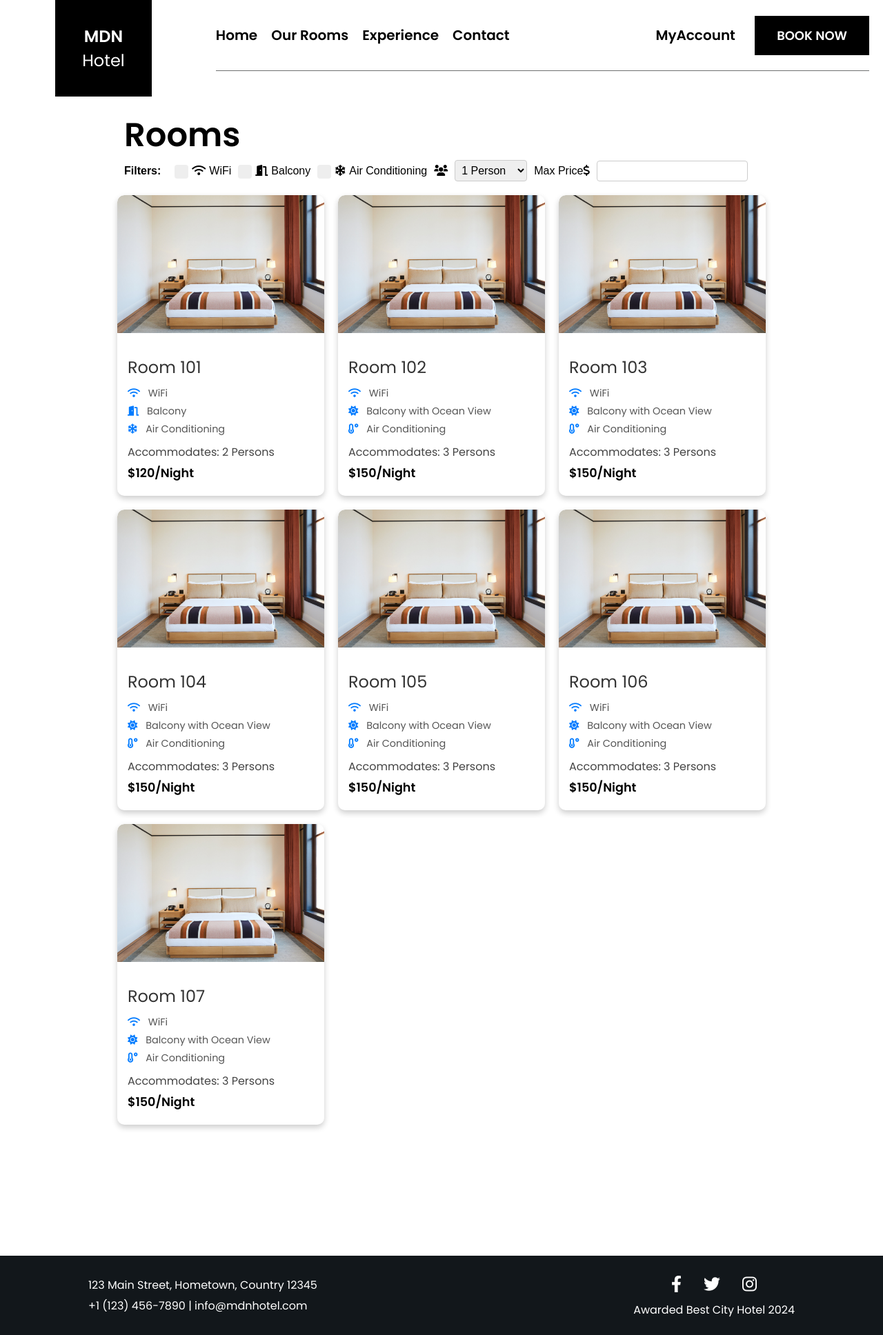
After one commit to norbertkiss04/web-hotel, a PHP site: page /reservation.html in a window 1280 px wide. The commit adds this page. Shown: the whole page at 69% size. Run offline with PHP 8.4, Linux system fonts and the light colour scheme.

Commit message:
reservation

```diff
--- a/css/global.css
+++ b/css/global.css
@@ -66,12 +66,20 @@ nav a {
   font-weight: 600;
 }
 
+nav a:hover{
+  color: #acacac;
+}
+
 .my-account-text {
   text-decoration: none;
   color: #fff;
   font-size: 20px;
   font-weight: 600;
   margin-right: 24px;
+}
+
+.my-account-text:hover{
+  color: #acacac;
 }
 
 .book-now-text {
@@ -82,6 +90,11 @@ nav a {
   font-weight: 600;
   text-decoration: none;
 }
+
+.book-now-text:hover{
+  color: #acacac;
+}
+
 footer {
   background-color: #12171b;
   color: white;
--- a/css/homepage.css
+++ b/css/homepage.css
@@ -131,3 +131,8 @@ h1 {
     display: inline-block;
     border: 2px solid white;
 }
+
+.btn-view-rooms:hover{
+    color: #acacac;
+    border-color: #acacac;
+}
--- a/css/profile_style.css
+++ b/css/profile_style.css
@@ -1,9 +1,12 @@
 section {
     margin: 64px 0px;
-	margin-top: 160px;
     padding: 24px 64px;
     width: 100%;
     box-sizing: border-box;
+}
+
+.up{
+	margin-top: 160px;
 }
 
 .nav-bar a{
--- /dev/null
+++ b/css/reservation_style.css
@@ -0,0 +1,189 @@
+:root {
+    --primary-color: #007bff;
+    --text-color: #333;
+    --background-color: #f4f4f4;
+    --container-bg-color: #ffffff;
+    --border-color: #ddd;
+}
+
+.up{
+	margin-top: 160px;
+    display: flex;
+    justify-content: center;
+    align-items: center;
+}
+
+.filter {
+    display: flex;
+    align-items: center;
+    gap: 10px;
+    font-family: Arial, sans-serif;
+  }
+
+  .filter-label {
+    font-weight: bold;
+    margin-right: 10px;
+  }
+
+  .custom-checkbox {
+    position: relative;
+    padding-left: 25px;
+    cursor: pointer;
+    user-select: none;
+  }
+
+  .custom-checkbox input {
+    position: absolute;
+    opacity: 0;
+    cursor: pointer;
+  }
+
+  .checkmark {
+    position: absolute;
+    top: 0;
+    left: 0;
+    height: 20px;
+    width: 20px;
+    background-color: #eee;
+    border-radius: 4px;
+  }
+
+  .custom-checkbox:hover input ~ .checkmark {
+    background-color: #ccc;
+  }
+
+  .custom-checkbox input:checked ~ .checkmark {
+    background-color: #2196F3;
+  }
+
+  .checkmark:after {
+    content: "";
+    position: absolute;
+    display: none;
+  }
+
+  .custom-checkbox input:checked ~ .checkmark:after {
+    display: block;
+  }
+
+  .custom-checkbox .checkmark:after {
+    left: 7px;
+    top: 3px;
+    width: 5px;
+    height: 10px;
+    border: solid white;
+    border-width: 0 3px 3px 0;
+    transform: rotate(45deg);
+  }
+
+  .input-field, select {
+    padding: 5px;
+    margin-left: 5px;
+    border: 1px solid #ccc;
+    border-radius: 4px;
+    box-sizing: border-box;
+  }
+
+  .icon {
+    margin-right: 5px;
+  }
+
+.up div{
+    width: 920px;
+}
+
+.up div h1{
+    font-weight: 600;
+    font-size: 48px;
+}
+
+.nav-bar a{
+	color: #000
+}
+
+.nav-bar .book-now-text{
+	color: #fff;
+}
+
+.room-section {
+    display: flex;
+    justify-content: center;
+    align-items: center;
+}
+
+.rooms {
+    display: grid;
+    grid-template-columns: repeat(3, minmax(300px, 1fr));
+    gap: 20px;
+    padding: 20px;
+    max-width: 80%;
+    margin: 0 auto;
+}
+
+
+.room-card {
+    background-color: #ffffff;
+    border-radius: 10px;
+    overflow: hidden;
+    box-shadow: 0 4px 8px rgba(0, 0, 0, 0.2);
+    transition: transform 0.3s ease-in-out;
+}
+
+.room-card:hover {
+    transform: translateY(-5px);
+}
+
+.room-image {
+    width: 100%;
+    height: 200px;
+    object-fit: cover;
+    border-top-left-radius: 10px;
+    border-top-right-radius: 10px;
+}
+
+.room-info {
+    padding: 15px;
+}
+
+.room-title {
+    margin: 10px 0 5px;
+    font-size: 1.5em;
+    color: #333;
+}
+
+.room-amenities {
+    list-style: none;
+    padding: 0;
+    margin: 10px 0;
+    color: #555;
+    font-size: 0.9em;
+}
+
+.room-amenities span {
+    display: block;
+    margin-bottom: 5px;
+}
+
+.room-amenities i {
+    color: #007bff;
+    margin-right: 8px;
+}
+
+.room-capacity,
+.room-price {
+    margin: 5px 0;
+    font-size: 1em;
+    color: #444;
+}
+
+.room-price {
+    font-weight: bold;
+    color: #000;
+    font-size: 1.1em;
+}
+
+@media (max-width: 767px) {
+    .room-section {
+        grid-template-columns: 1fr;
+    }
+}
--- a/index.html
+++ b/index.html
@@ -111,7 +111,7 @@
           ></a>
         </div>
         <div class="awards">
-          <p>Awarded Best City Hotel 2023</p>
+          <p>Awarded Best City Hotel 2024</p>
         </div>
       </div>
     </footer>
--- a/profile.html
+++ b/profile.html
@@ -36,7 +36,7 @@
         </div>
       </div>
     </header>
-    <section>
+    <section class="up">
       <h1 class="section-title">Személyes adatok</h1>
       <div class="profile-details">
         <div class="profile-content">
--- /dev/null
+++ b/reservation.html
@@ -0,0 +1,235 @@
+<!DOCTYPE html>
+<html lang="en">
+  <head>
+    <meta charset="UTF-8" />
+    <meta name="viewport" content="width=device-width, initial-scale=1.0" />
+    <title>Document</title>
+    <link rel="stylesheet" href="./css/global.css" />
+    <link rel="stylesheet" href="./css/reservation_style.css" />
+    <link
+      href="https://fonts.googleapis.com/css2?family=Poppins:wght@400;600&display=swap"
+      rel="stylesheet"
+    />
+    <link
+      rel="stylesheet"
+      href="https://cdnjs.cloudflare.com/ajax/libs/font-awesome/6.0.0-beta3/css/all.min.css"
+    />
+  </head>
+  <body>
+    <div class="logo">
+      <p class="x">MDN</p>
+      <p>Hotel</p>
+    </div>
+    <div class="nav-bar">
+      <nav>
+        <ul>
+          <li><a href="./index.html">Home</a></li>
+          <li><a href="./room.html">Our Rooms</a></li>
+          <li><a href="#experience">Experience</a></li>
+          <li><a href="#contact">Contact</a></li>
+        </ul>
+      </nav>
+      <div class="book-now">
+        <a class="my-account-text" href="./profile.html">MyAccount</a>
+        <a class="book-now-text" href="#book">BOOK NOW</a>
+      </div>
+    </div>
+    <header class="up">
+      <div>
+        <h1>Rooms</h1>
+        <div class="filter">
+          <span class="filter-label">Filters:</span>
+          <label class="custom-checkbox"
+            ><i class="fas fa-wifi icon"></i>WiFi<input
+              type="checkbox"
+              name="wifi" /><span class="checkmark"></span
+          ></label>
+          <label class="custom-checkbox"
+            ><i class="fas fa-door-open icon"></i>Balcony<input
+              type="checkbox"
+              name="balcony" /><span class="checkmark"></span
+          ></label>
+          <label class="custom-checkbox"
+            ><i class="fas fa-snowflake icon"></i>Air Conditioning<input
+              type="checkbox"
+              name="ac" /><span class="checkmark"></span
+          ></label>
+          <label
+            ><i class="fas fa-users icon"></i
+            ><select name="people">
+              <option value="1">1 Person</option>
+              <option value="2">2 People</option>
+              <option value="3">3 People</option>
+              <option value="4">4+ People</option>
+            </select></label
+          >
+          <label
+            >Max Price<i class="fas fa-dollar-sign icon"></i
+            ><input type="number" class="input-field" name="price" min="0"
+          /></label>
+        </div>
+      </div>
+    </header>
+    <section class="room-section">
+      <div class="rooms">
+        <div class="room-card">
+          <img src="./img/hotel-room.jpg" alt="Room 101" class="room-image" />
+          <div class="room-info">
+            <h2 class="room-title">Room 101</h2>
+            <div class="room-amenities">
+              <span><i class="fas fa-wifi"></i> WiFi</span>
+              <span><i class="fas fa-door-open"></i> Balcony</span>
+              <span><i class="fas fa-snowflake"></i> Air Conditioning</span>
+            </div>
+            <div class="room-capacity">
+              <span>Accommodates: 2 Persons</span>
+            </div>
+            <div class="room-price">
+              <span>$120/Night</span>
+            </div>
+          </div>
+        </div>
+        <div class="room-card">
+          <img src="./img/hotel-room.jpg" alt="Room 102" class="room-image" />
+          <div class="room-info">
+            <h2 class="room-title">Room 102</h2>
+            <div class="room-amenities">
+              <span><i class="fas fa-wifi"></i> WiFi</span>
+              <span><i class="fas fa-sun"></i> Balcony with Ocean View</span>
+              <span
+                ><i class="fas fa-temperature-low"></i> Air Conditioning</span
+              >
+            </div>
+            <div class="room-capacity">
+              <span>Accommodates: 3 Persons</span>
+            </div>
+            <div class="room-price">
+              <span>$150/Night</span>
+            </div>
+          </div>
+        </div>
+
+        <div class="room-card">
+          <img src="./img/hotel-room.jpg" alt="Room 102" class="room-image" />
+          <div class="room-info">
+            <h2 class="room-title">Room 103</h2>
+            <div class="room-amenities">
+              <span><i class="fas fa-wifi"></i> WiFi</span>
+              <span><i class="fas fa-sun"></i> Balcony with Ocean View</span>
+              <span
+                ><i class="fas fa-temperature-low"></i> Air Conditioning</span
+              >
+            </div>
+            <div class="room-capacity">
+              <span>Accommodates: 3 Persons</span>
+            </div>
+            <div class="room-price">
+              <span>$150/Night</span>
+            </div>
+          </div>
+        </div>
+        <div class="room-card">
+          <img src="./img/hotel-room.jpg" alt="Room 102" class="room-image" />
+          <div class="room-info">
+            <h2 class="room-title">Room 104</h2>
+            <div class="room-amenities">
+              <span><i class="fas fa-wifi"></i> WiFi</span>
+              <span><i class="fas fa-sun"></i> Balcony with Ocean View</span>
+              <span
+                ><i class="fas fa-temperature-low"></i> Air Conditioning</span
+              >
+            </div>
+            <div class="room-capacity">
+              <span>Accommodates: 3 Persons</span>
+            </div>
+            <div class="room-price">
+              <span>$150/Night</span>
+            </div>
+          </div>
+        </div>
+        <div class="room-card">
+          <img src="./img/hotel-room.jpg" alt="Room 102" class="room-image" />
+          <div class="room-info">
+            <h2 class="room-title">Room 105</h2>
+            <div class="room-amenities">
+              <span><i class="fas fa-wifi"></i> WiFi</span>
+              <span><i class="fas fa-sun"></i> Balcony with Ocean View</span>
+              <span
+                ><i class="fas fa-temperature-low"></i> Air Conditioning</span
+              >
+            </div>
+            <div class="room-capacity">
+              <span>Accommodates: 3 Persons</span>
+            </div>
+            <div class="room-price">
+              <span>$150/Night</span>
+            </div>
+          </div>
+        </div>
+        <div class="room-card">
+          <img src="./img/hotel-room.jpg" alt="Room 102" class="room-image" />
+          <div class="room-info">
+            <h2 class="room-title">Room 106</h2>
+            <div class="room-amenities">
+              <span><i class="fas fa-wifi"></i> WiFi</span>
+              <span><i class="fas fa-sun"></i> Balcony with Ocean View</span>
+              <span
+                ><i class="fas fa-temperature-low"></i> Air Conditioning</span
+              >
+            </div>
+            <div class="room-capacity">
+              <span>Accommodates: 3 Persons</span>
+            </div>
+            <div class="room-price">
+              <span>$150/Night</span>
+            </div>
+          </div>
+        </div>
+        <div class="room-card">
+          <img src="./img/hotel-room.jpg" alt="Room 102" class="room-image" />
+          <div class="room-info">
+            <h2 class="room-title">Room 107</h2>
+            <div class="room-amenities">
+              <span><i class="fas fa-wifi"></i> WiFi</span>
+              <span><i class="fas fa-sun"></i> Balcony with Ocean View</span>
+              <span
+                ><i class="fas fa-temperature-low"></i> Air Conditioning</span
+              >
+            </div>
+            <div class="room-capacity">
+              <span>Accommodates: 3 Persons</span>
+            </div>
+            <div class="room-price">
+              <span>$150/Night</span>
+            </div>
+          </div>
+        </div>
+      </div>
+    </section>
+
+    <footer>
+      <div class="footer-left">
+        <div class="contact-info">
+          <p>123 Main Street, Hometown, Country 12345</p>
+          <p>+1 (123) 456-7890 | info@mdnhotel.com</p>
+        </div>
+      </div>
+      <div class="footer-right">
+        <div class="social-media">
+          <a href="http://facebook.com/mdnhotel"
+            ><i class="fab fa-facebook-f"></i
+          ></a>
+          <a href="http://twitter.com/mdnhotel"
+            ><i class="fab fa-twitter"></i
+          ></a>
+          <a href="http://instagram.com/mdnhotel"
+            ><i class="fab fa-instagram"></i
+          ></a>
+        </div>
+        <div class="awards">
+          <p>Awarded Best City Hotel 2024</p>
+        </div>
+      </div>
+    </footer>
+  </body>
+</html>
```
